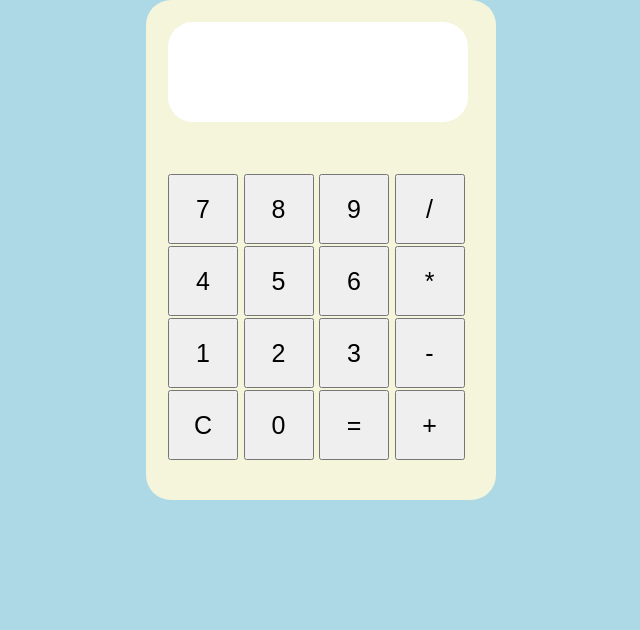
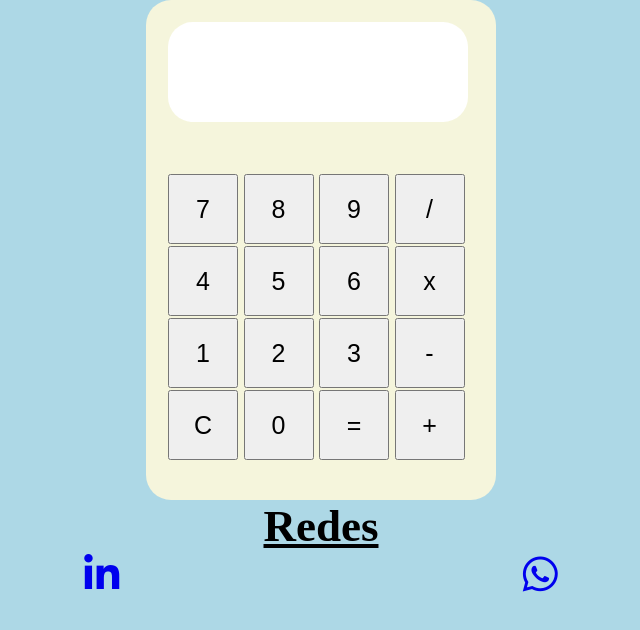
Before and after one commit to Javier-Olivieri/calculadora, a plain HTML site: page index.html in a window 1280 px wide. Shown: the whole page, without its empty margins (319-959 px from the left). Drawn offline with Linux system fonts and the light colour scheme.

Commit message:
calculadora

```diff
--- a/index.html
+++ b/index.html
@@ -7,6 +7,7 @@
     <meta name="viewport" content="width=device-width, initial-scale=1.0">
     <title>Calculadora</title>
     <link rel="stylesheet" href="./style.css">
+    <script src="https://use.fontawesome.com/e3930d76f3.js"></script>
 </head>
 
 <body onload="init ();">
@@ -26,7 +27,7 @@
 
             <td><button id="cinco">5</button></td>
             <td><button id="seis">6</button></td>
-            <td><button id="Multiplicacion">*</button></td>
+            <td><button id="Multiplicacion">x</button></td>
         </tr>
         <tr>
             <td><button id="uno">1</button></td>
@@ -42,6 +43,18 @@
             <td><button id="suma">+</button></td>
         </tr>
     </table>
+
+    <p class="redes">Redes</p>
+
+    <div class="footer_social">
+
+        <a href="https://www.linkedin.com/in/coderman/" target="_blank">
+                <i class="fa fa-linkedin" aria-hidden="true"></i>
+            </a>
+            <a href="https://wa.me/+541169658937/?text=Te gustó el diseño del sitio web??, Escribime" target="_blank">
+                <i class="fa fa-whatsapp" aria-hidden="true"></i>
+            </a>
+        </div>
     <script src="./main.js"></script>
 </body>
 
--- a/style.css
+++ b/style.css
@@ -37,3 +37,19 @@
 body {
     background-color: lightblue;
 }
+
+.footer_social{
+    display: flex;
+    justify-content:space-evenly;
+    font-size: 40px;
+
+}
+
+.redes {
+    display: flex;
+    justify-content: center;
+    text-decoration: underline;
+    font-size: 45px;
+    font-weight: bold;
+    font-family: 'Times New Roman', Times, serif;
+}
```
